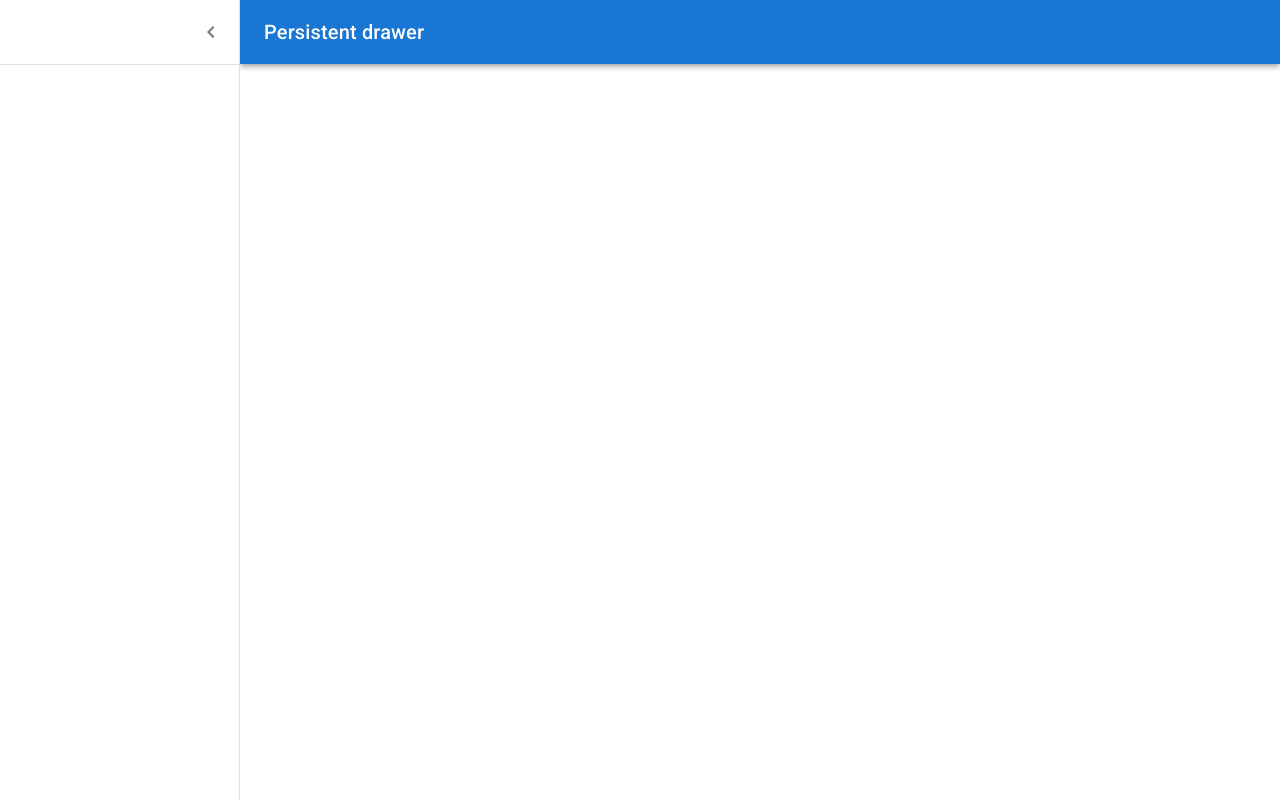
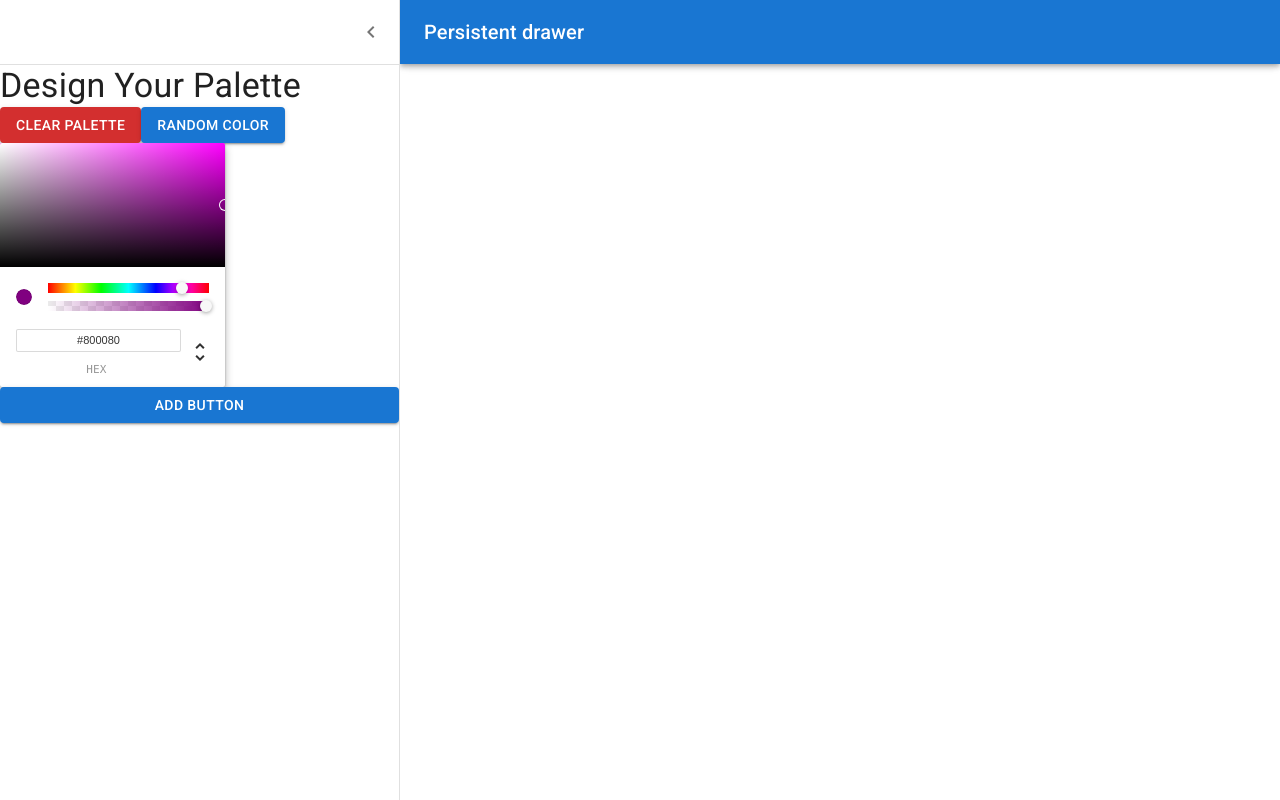
Before and after one commit to RussSafin/ReactColorpoject, a React (Create React App) app: page /palette/new in a window 1280 px wide. Both pictures are taken after a click on the button "open drawer". Built offline with nearby package versions, Linux system fonts and the light colour scheme.

Commit message:
add ChromePicker and Buttons

```diff
--- a/package.json
+++ b/package.json
@@ -14,6 +14,7 @@
     "chroma-js": "^2.1.2",
     "rc-slider": "^9.7.4",
     "react": "^17.0.2",
+    "react-color": "^2.19.3",
     "react-copy-to-clipboard": "^5.0.4",
     "react-dom": "^17.0.2",
     "react-router-dom": "^5.2.0",
--- a/src/NewPaletteForm.js
+++ b/src/NewPaletteForm.js
@@ -1,16 +1,17 @@
-import React from 'react';
-import { styled, /*useTheme*/ } from '@mui/material/styles';
+import React, { useState } from 'react';
+import { styled /*useTheme*/ } from '@mui/material/styles';
 import Box from '@mui/material/Box';
 import Drawer from '@mui/material/Drawer';
 import CssBaseline from '@mui/material/CssBaseline';
 import MuiAppBar from '@mui/material/AppBar';
 import Toolbar from '@mui/material/Toolbar';
-// import List from '@mui/material/List';
 import Typography from '@mui/material/Typography';
 import Divider from '@mui/material/Divider';
 import IconButton from '@mui/material/IconButton';
 import MenuIcon from '@mui/icons-material/Menu';
 import ChevronLeftIcon from '@mui/icons-material/ChevronLeft';
+import Button from '@mui/material/Button';
+import { ChromePicker } from 'react-color';
 // import ChevronRightIcon from '@mui/icons-material/ChevronRight';
 // import ListItem from '@mui/material/ListItem';
 // import ListItemIcon from '@mui/material/ListItemIcon';
@@ -18,7 +19,7 @@
 // import InboxIcon from '@mui/icons-material/MoveToInbox';
 // import MailIcon from '@mui/icons-material/Mail';
 
-const drawerWidth = 240;
+const drawerWidth = 400;
 
 const Main = styled('main', { shouldForwardProp: (prop) => prop !== 'open' })(
 	({ theme, open }) => ({
@@ -77,6 +78,11 @@
 		setOpen(false);
 	};
 
+	const [color, setColor] = useState('purple');
+	const changeColor = (newColor) => {
+		setColor(newColor.hex);
+	};
+
 	return (
 		<Box sx={{ display: 'flex' }}>
 			<CssBaseline />
@@ -111,10 +117,24 @@
 			>
 				<DrawerHeader>
 					<IconButton onClick={handleDrawerClose}>
-							<ChevronLeftIcon />
+						<ChevronLeftIcon />
 					</IconButton>
 				</DrawerHeader>
 				<Divider />
+				<Typography variant="h4">Design Your Palette</Typography>
+                <div>
+				<Button variant="contained" color="error">
+					Clear Palette
+				</Button>
+                <Button variant="contained" color="primary">
+					Random Color
+				</Button>
+                </div>
+				<ChromePicker
+					color={color}
+					onChange={(newColor) => changeColor(newColor)}
+				/>
+                <Button variant="contained" color="primary">ADD BUTTON</Button>
 			</Drawer>
 			<Main open={open}>
 				<DrawerHeader />
```
Also changed, not shown: 1 other file (tests, documents, lock files or other folders).
